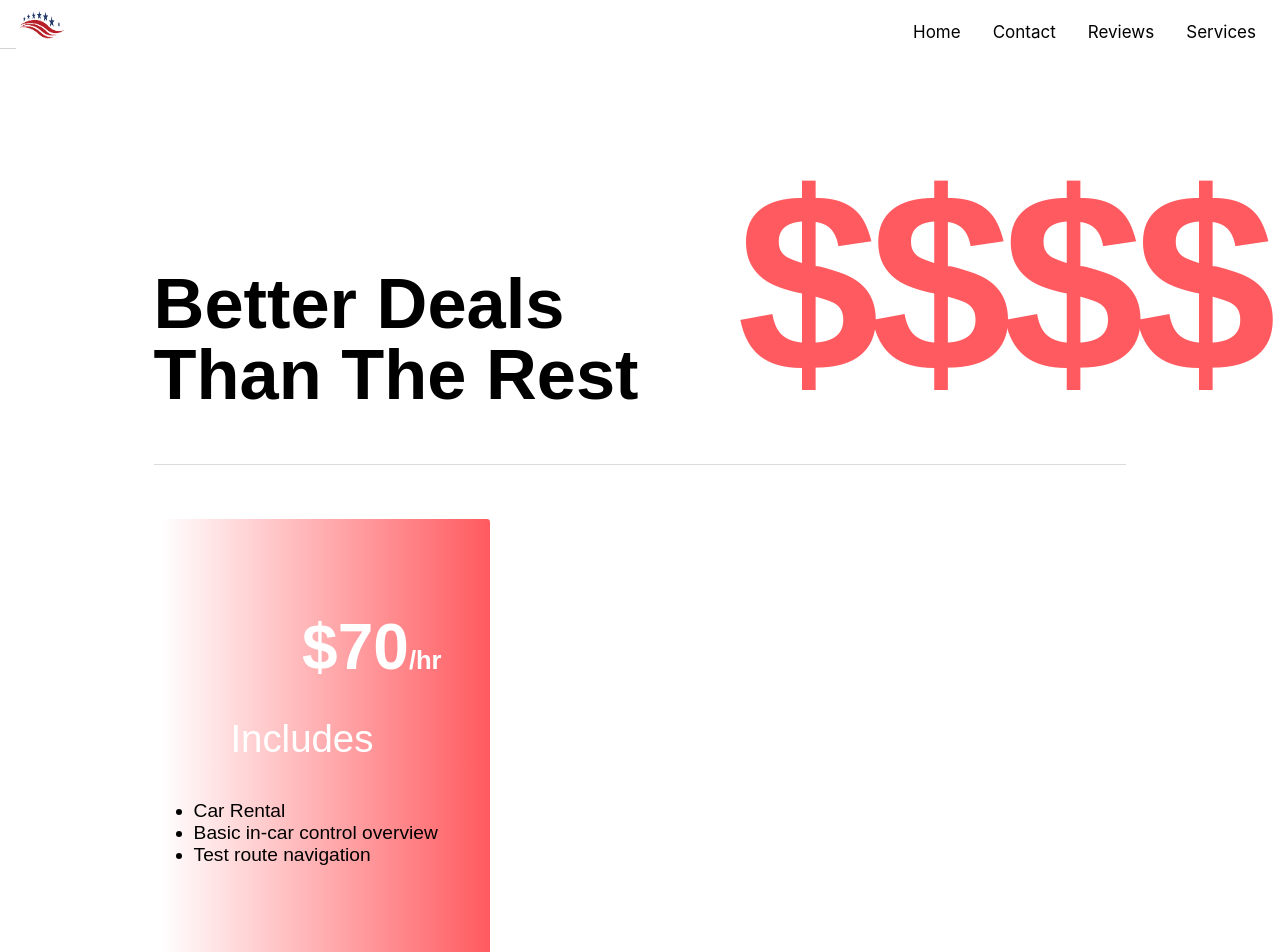
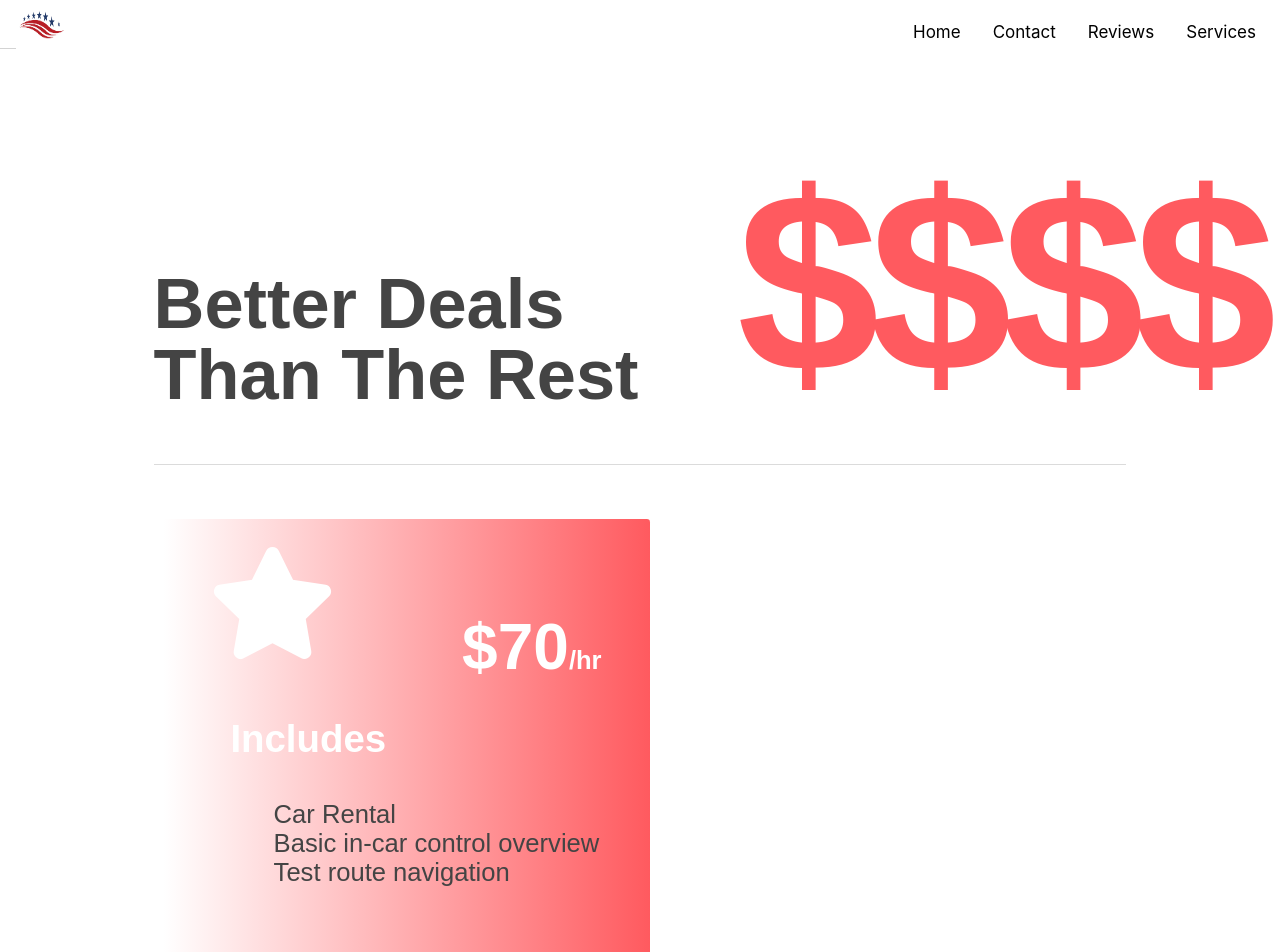
Before and after one commit to ijh5005/starsandstripesdrivingschool, a React (Create React App) app: page /service in a window 1280 px wide. Shown: the top 952 px of the page. Built offline with nearby package versions, Linux system fonts and the light colour scheme; the HTML template or start-up script is replaced by a standard one; a web font is replaced by a local one.

Commit message:
Merge branch 'master' of github.com:ijh5005/starsandstripesdrivingschool

```diff
--- a/public/index.html
+++ b/public/index.html
@@ -10,6 +10,7 @@
       <link href="https://fonts.googleapis.com/css?family=Raleway" rel="stylesheet">
     <link rel="stylesheet" href="/font.css">
     <link rel="stylesheet" href="https://cdnjs.cloudflare.com/ajax/libs/animate.css/3.7.0/animate.min.css">
+    <link rel="stylesheet" href="https://use.fontawesome.com/releases/v5.8.1/css/all.css" integrity="sha384-50oBUHEmvpQ+1lW4y57PTFmhCaXp0ML5d60M1M7uH2+nqUivzIebhndOJK28anvf" crossorigin="anonymous">
     <title>Drving School</title>
   </head>
   <body>
--- a/src/components/Navbar/index.js
+++ b/src/components/Navbar/index.js
@@ -5,9 +5,9 @@ import logo from "./starslogo.png";
 let Navbar = () => {
   return (
     <nav className="white">
-  <div class="topnav">
-  <a class="active" href="#home"> <img className="logo" src={logo}/></a>
-  <div class="linksright">
+  <div className="topnav">
+  <a className="active" href="#home"> <img className="logo" src={logo}/></a>
+  <div className="linksright">
     <a href="/">Home</a>
     <a  href="/contact">Contact</a>
     <a  href="/review">Reviews</a>
--- a/src/components/ServicePage/Heading/index.css
+++ b/src/components/ServicePage/Heading/index.css
@@ -15,6 +15,7 @@
   font-weight: 800;
   margin-bottom: 54px;
   line-height: 1;
+  color: #444444;
 }
 
 .largeText {
--- a/src/components/ServicePage/PriceCard/index.css
+++ b/src/components/ServicePage/PriceCard/index.css
@@ -1,35 +1,33 @@
 .priceCardContainer {
   width: 76vw;
   margin: 0 auto;
+  display: flex;
+  flex-wrap: wrap;
+  justify-content: space-between;
 }
 
 .priceCard {
   position: relative;
   margin: 54px;
   margin-left: 0;
+  margin-right: 0;
+  margin-bottom: 0;
   height: 28em;
-  width: 21em;
+  width: 31em;
   background-color: #222;
   border-radius: 0.2em;
-  background: rgb(255,90,95);
-  background: radial-gradient(circle, rgba(255,90,95,1) 88%, rgba(255,255,255,1) 100%);
-  background: rgb(255,90,95);
-  background: radial-gradient(circle, rgba(255,90,95,1) 60%, rgba(255,255,255,1) 100%);
-  background: rgb(255,90,95);
-  background: linear-gradient(90deg, rgba(255,90,95,1) 46%, rgba(255,255,255,1) 100%);
   background: rgb(255,255,255);
   background: linear-gradient(90deg, rgba(255,255,255,1) 2%, rgba(255,90,95,1) 100%);
+  position: relative;
 }
 
-.cardImg {
-  color: #fff;
-  height: 9em;
+i {
   width: 5em;
   position: absolute;
-  top: 0em;
-  left: -1em;
-  font-size: 2em;
-  opacity: 0.2;
+  top: 0.25em;
+  left: 0.5em;
+  font-size: 7em;
+  color: #ffffff;
 }
 
 .cardPrice {
@@ -55,8 +53,18 @@
   color: #fff;
   margin-left: 2em;
   font-size: 2.4em;
+  font-weight: 800;
+}
+
+ul {
+  list-style-type: none;
 }
 
 li {
-  font-size: 1.2em;
+  font-size: 1.6em;
+  font-weight: 100;
+  position: relative;
+  left: 80px;
+  text-decoration: none;
+  color: #444444;
 }
--- a/src/components/ServicePage/PriceCard/index.js
+++ b/src/components/ServicePage/PriceCard/index.js
@@ -1,26 +1,53 @@
 import React, { useState } from 'react';
 import "./index.css";
+
+const price = [
+  {
+    price: "$70",
+    list: [
+      "Car Rental",
+      "Basic in-car control overview",
+      "Test route navigation"
+    ],
+    isBestDeal: true
+  },
+  {
+    price: "$70",
+    list: [
+      "Car Rental",
+      "Basic in-car control overview",
+      "Test route navigation"
+    ]
+  },
+  {
+    price: "$70",
+    list: [
+      "Car Rental",
+      "Basic in-car control overview",
+      "Test route navigation"
+    ]
+  }
+];
 
 const PriceCard = () => {
   return (<>
     <div className="priceCardContainer">
-      <div className="priceCard">
-        <div className="cardImg">
-        </div>
+      {price.map((data, index) => {
+        return (<div className="priceCard" key={index}>
+          {data.isBestDeal && <i className="fas fa-star"></i>}
           <div className="cardPrice">
             <p>$70<span className="small">/hr</span></p>
           </div>
-        <p class="listHeading">Includes</p>
+          <p className="listHeading">Includes</p>
           <ul>
             <li>Car Rental</li>
             <li>Basic in-car control overview</li>
             <li>Test route navigation</li>
           </ul>
-      </div>
+        </div>)
+      })}
     </div>
   </>)
 }
 
 export default PriceCard;
-
-// <svg aria-hidden="true" focusable="false" data-prefix="fas" data-icon="car-side" className="svg-inline--fa fa-car-side fa-w-20" role="img" xmlns="http://www.w3.org/2000/svg" viewBox="0 0 640 512"><path fill="currentColor" d="M544 192h-16L419.22 56.02A64.025 64.025 0 0 0 369.24 32H155.33c-26.17 0-49.7 15.93-59.42 40.23L48 194.26C20.44 201.4 0 226.21 0 256v112c0 8.84 7.16 16 16 16h48c0 53.02 42.98 96 96 96s96-42.98 96-96h128c0 53.02 42.98 96 96 96s96-42.98 96-96h48c8.84 0 16-7.16 16-16v-80c0-53.02-42.98-96-96-96zM160 432c-26.47 0-48-21.53-48-48s21.53-48 48-48 48 21.53 48 48-21.53 48-48 48zm72-240H116.93l38.4-96H232v96zm48 0V96h89.24l76.8 96H280zm200 240c-26.47 0-48-21.53-48-48s21.53-48 48-48 48 21.53 48 48-21.53 48-48 48z"></path></svg>
```
Lines whose indentation alone changed are shown as unchanged.
